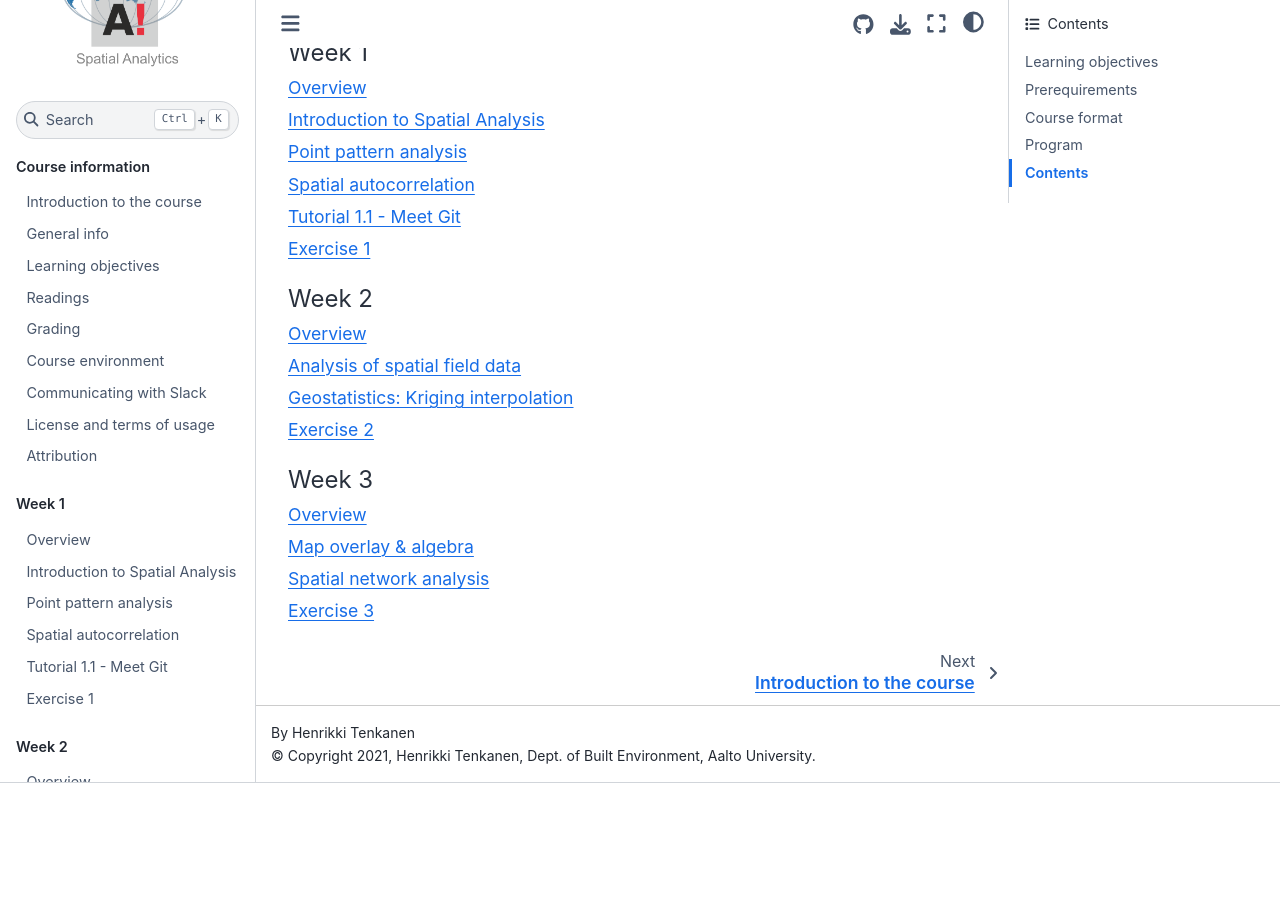
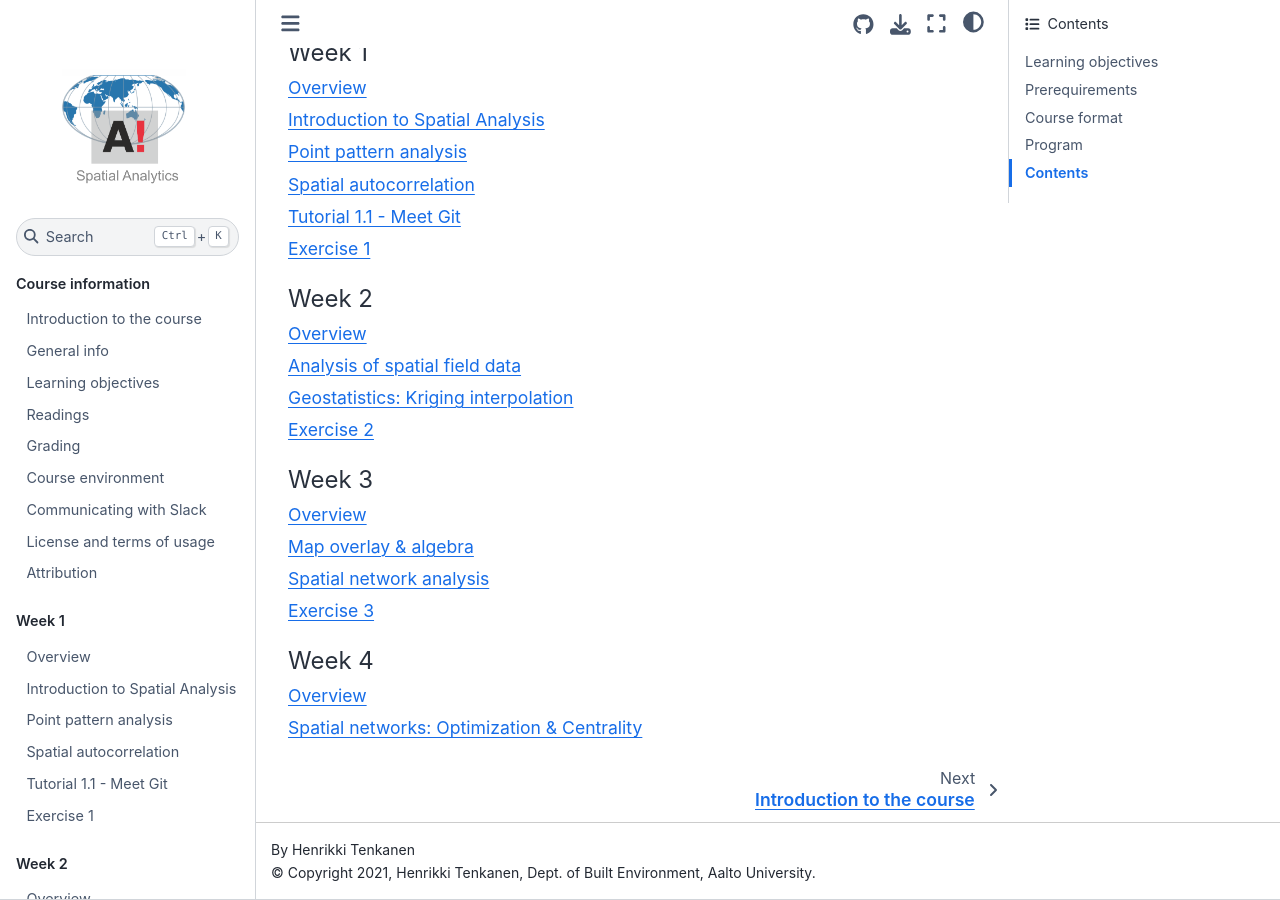
Before and after one commit to AaltoGIS/Spatial-Analytics, a Sphinx documentation site: the page built from source/index.rst, in a window 1280 px wide and 900 px high, scrolled down 3970 px. Built offline with Sphinx 7.4.7 and the Sphinx Book theme 1.1.4, drawn with Linux system fonts in a browser that asks for light colours; pages that are not in the unit, such as notebooks, are missing from menus; before the commit the page ends 4753 px from its top, so only the background shows below that.

Commit message:
Update Lesson network optimization + centrality

```diff
--- a/source/index.rst
+++ b/source/index.rst
@@ -172,3 +172,10 @@
     lessons/L3/map-overlay
     lessons/L3/spatial-network-analysis
     lessons/L3/exercise-3
+
+.. toctree::
+    :maxdepth: 1
+    :caption: Week 4
+
+    lessons/L4/overview
+    lessons/L4/spatial-network-optimization-centrality
--- a/source/lessons/L3/overview.rst
+++ b/source/lessons/L3/overview.rst
@@ -4,7 +4,7 @@
 In this week, we will learn about:
 
 - :doc:`Map overlay and map algebra <map-overlay>`
-- :doc:`Spatial network analysis <spatial-network-analysis>`
+- :doc:`Introduction to spatial network analysis <spatial-network-analysis>`
 - :doc:`Exercise 3 <exercise-3>`
 
 
--- /dev/null
+++ b/source/lessons/L4/spatial-network-optimization-centrality.rst
@@ -0,0 +1,6 @@
+Spatial networks: Optimization & Centrality
+===========================================
+
+.. raw:: html
+
+    <iframe src="https://docs.google.com/presentation/d/e/2PACX-1vQPmIiqJ7kGFQAV_PduDSv63MEmowwlsvVF2hLWH5BEKxdeZbqY_Wzeet99Dgw1VmlnNNc3PpGY4_fA/embed?start=false&loop=false&delayms=3000" frameborder="0" width="700" height="420" allowfullscreen="true" mozallowfullscreen="true" webkitallowfullscreen="true"></iframe>
```
Also changed, not shown: source/lessons/L4/overview.rst (added, +12 -0 lines).
